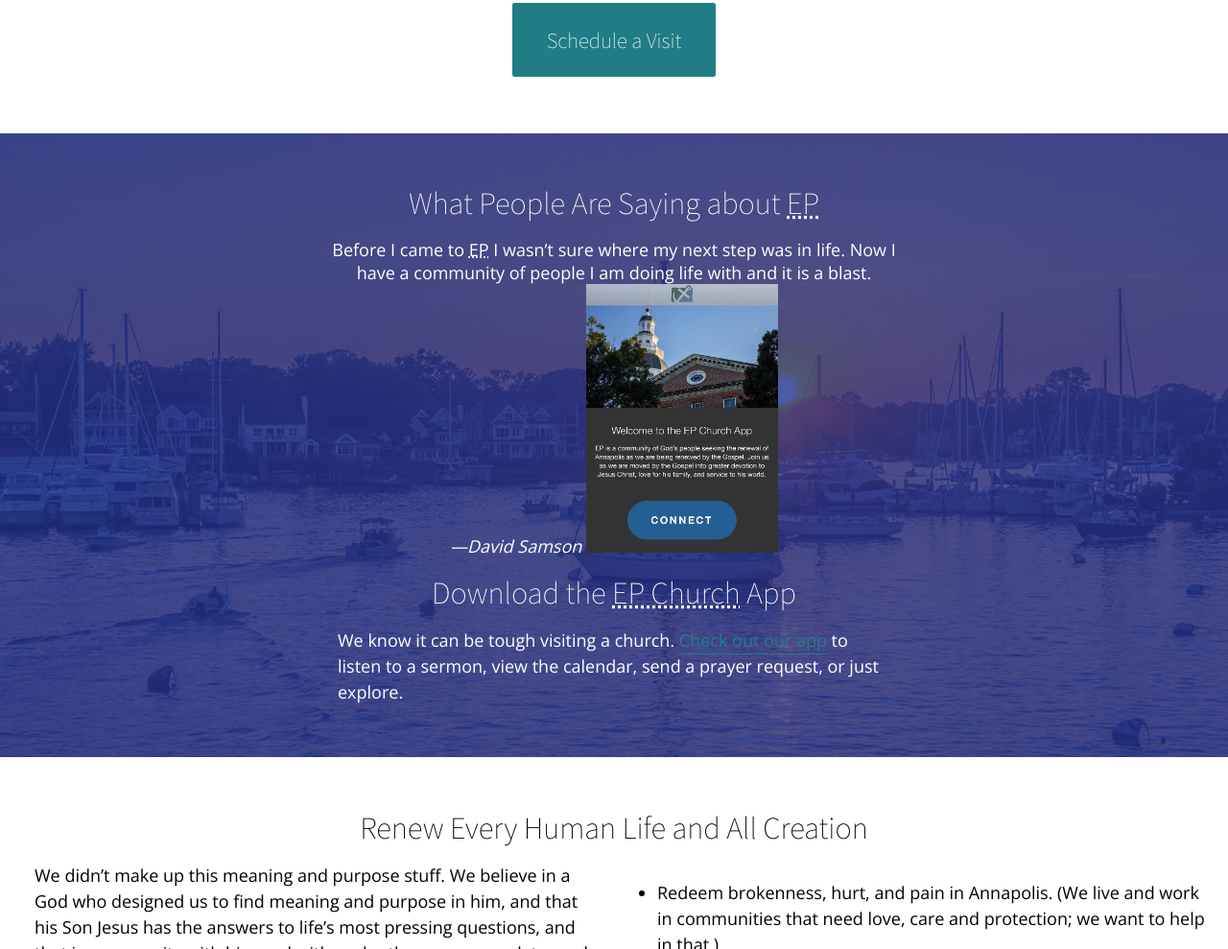
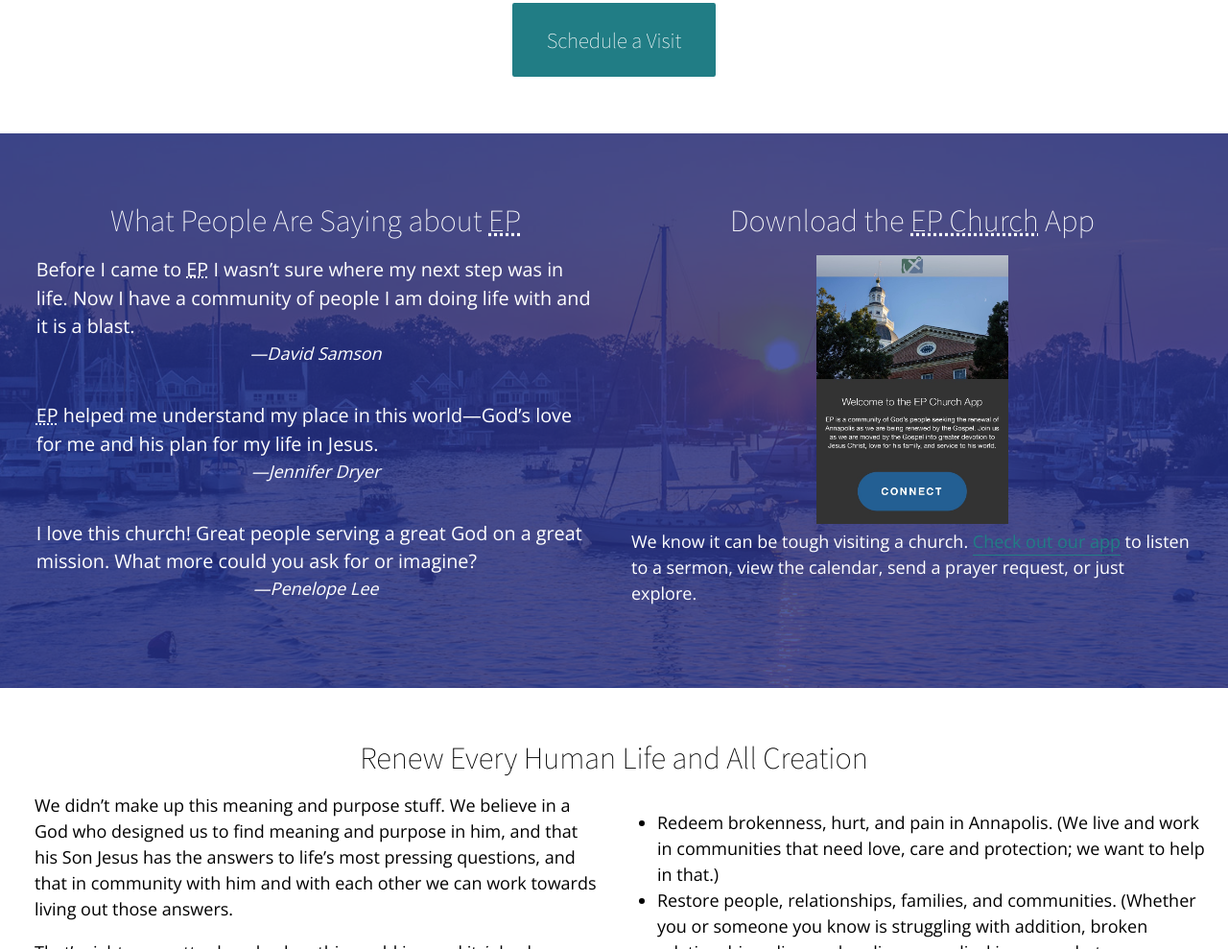
Before and after one commit to bradylee157/bradylee157.github.io, a plain HTML site: page unit_9/index.html in a window 1280 px wide. Shown: the part 2589-3578 px from the top of the page at 96% size. Drawn offline with nearby package versions, Linux system fonts and the light colour scheme.

Commit message:
Testimonial made more robust

```diff
--- a/unit_9/css/style.css
+++ b/unit_9/css/style.css
@@ -116,6 +116,24 @@ hr {
 	border: .5px solid white;
 	margin: 1.5em auto;
 	width: 16em;
+}
+
+blockquote {
+	font-size: 1.1em;
+	line-height: 1.5em;
+	text-align: left;
+	padding: 0em 1em;
+}
+
+cite {
+	display: block;
+	line-height: 1.5em;
+	padding-bottom: 1em;
+	margin-bottom: 1em;
+}
+
+cite:before {
+	content: "\2014";
 }
 
 address {
@@ -265,8 +283,8 @@ address {
 }
 
 .testimonial {
-	max-width: 36em;
-	padding: 2em 1em;
+	max-width: 72em;
+	padding: 3em 1em;
 	margin: 0 auto;
 }
 
@@ -360,6 +378,10 @@ address {
 		margin: 0 auto;
 		padding: 0 .25em;
 	}
+
+	.testimonial {
+		padding: 2em 1em;
+	}
 }
 
 /* ================================================ 880px screen ================================================ */
@@ -445,6 +467,10 @@ address {
 
 	footer p {
 		text-align: center;
+	}
+
+	blockquote {
+		padding: 0 .5em;
 	}
 
 	address {
--- a/unit_9/index.html
+++ b/unit_9/index.html
@@ -94,13 +94,18 @@
 			<!-- Testimonial and App -->
 			<section class="testimonial-background">
 				<div class="testimonial-wrapper">
-					<div class="testimonial">
-						<h2>What People Are Saying about <abbr title="Evangelical Presbyterian Church">EP</abbr></h2>
-						<blockquote>Before I came to <abbr title="Evangelical Presbyterian Church">EP</abbr> I wasn&rsquo;t sure where my next step was in life. Now I have a community of people I am doing life with and it is a blast.</blockquote><cite>&mdash;David Samson</cite>
-						<!-- <hr> -->
-						<img src="images/ep_app.jpg" title="Image of Evangelical Presbyterian Church App" alt="" width="200">
-						<h2>Download the <abbr title="Evangelical Presbyterian Church">EP Church</abbr> App</h2>
-						<p>We know it can be tough visiting a church. <a href="https://itunes.apple.com/us/app/ep-church-annapolis/id1194770400?ls=1&mt=8" target="_blank">Check out our app</a> to listen to a sermon, view the calendar, send a prayer request, or just explore.</p>
+					<div class="testimonial clearfix">
+						<div class="article-column">
+							<h2>What People Are Saying about <abbr title="Evangelical Presbyterian Church">EP</abbr></h2>
+							<blockquote>Before I came to <abbr title="Evangelical Presbyterian Church">EP</abbr> I wasn&rsquo;t sure where my next step was in life. Now I have a community of people I am doing life with and it is a blast.</blockquote><cite>David Samson</cite>
+							<blockquote><abbr title="Evangelical Presbyterian Church">EP</abbr> helped me understand my place in this world&mdash;God&rsquo;s love for me and his plan for my life in Jesus.</blockquote><cite>Jennifer Dryer</cite>
+							<blockquote>I love this church! Great people serving a great God on a great mission. What more could you ask for or imagine?</blockquote><cite>Penelope Lee</cite>
+						</div>
+						<div class="article-column">
+							<h2>Download the <abbr title="Evangelical Presbyterian Church">EP Church</abbr> App</h2>
+							<img src="images/ep_app.jpg" title="Image of Evangelical Presbyterian Church App" alt="" width="200">
+							<p>We know it can be tough visiting a church. <a href="https://itunes.apple.com/us/app/ep-church-annapolis/id1194770400?ls=1&mt=8" target="_blank">Check out our app</a> to listen to a sermon, view the calendar, send a prayer request, or just explore.</p>
+						</div>
 					</div>
 				</div>
 			</section>
```
